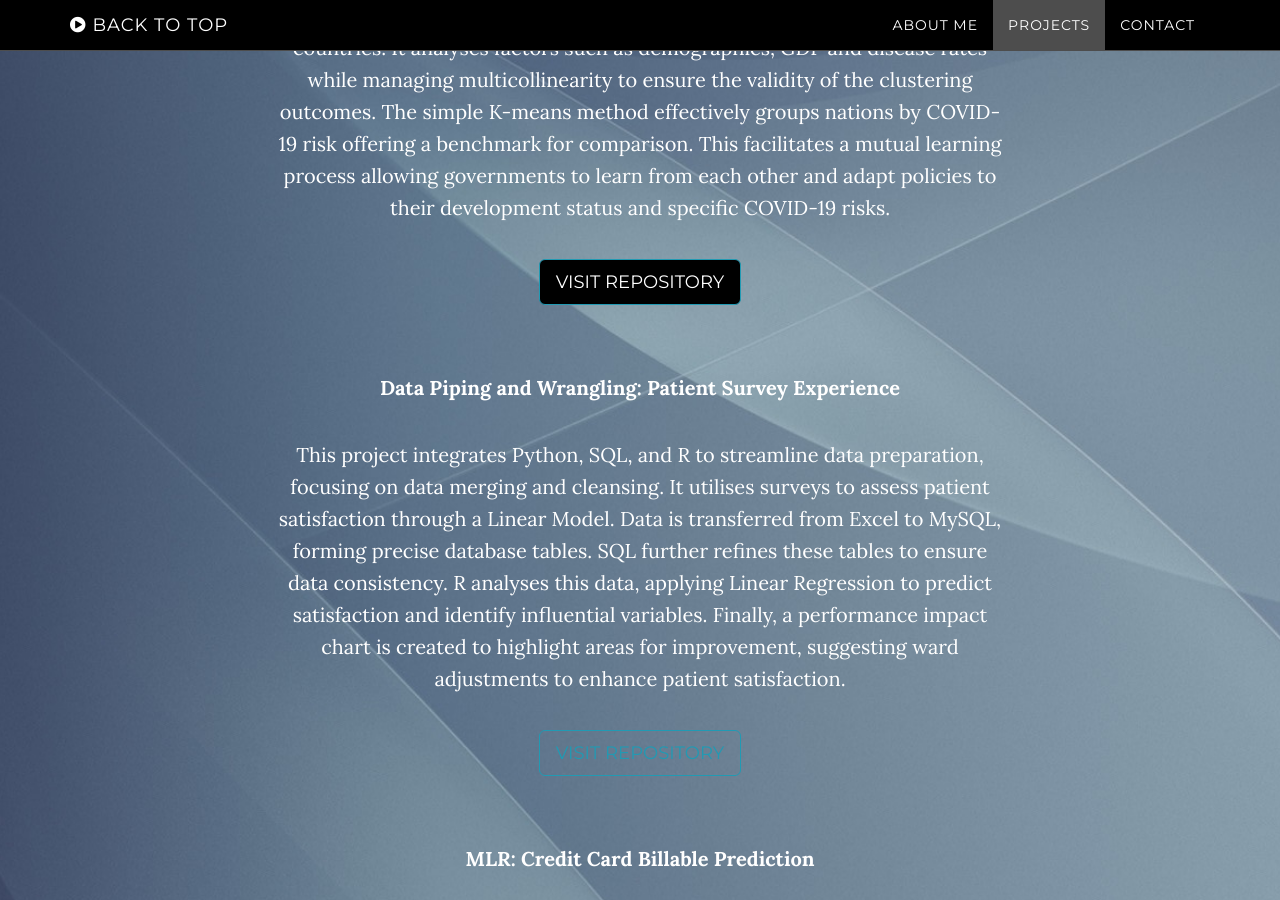
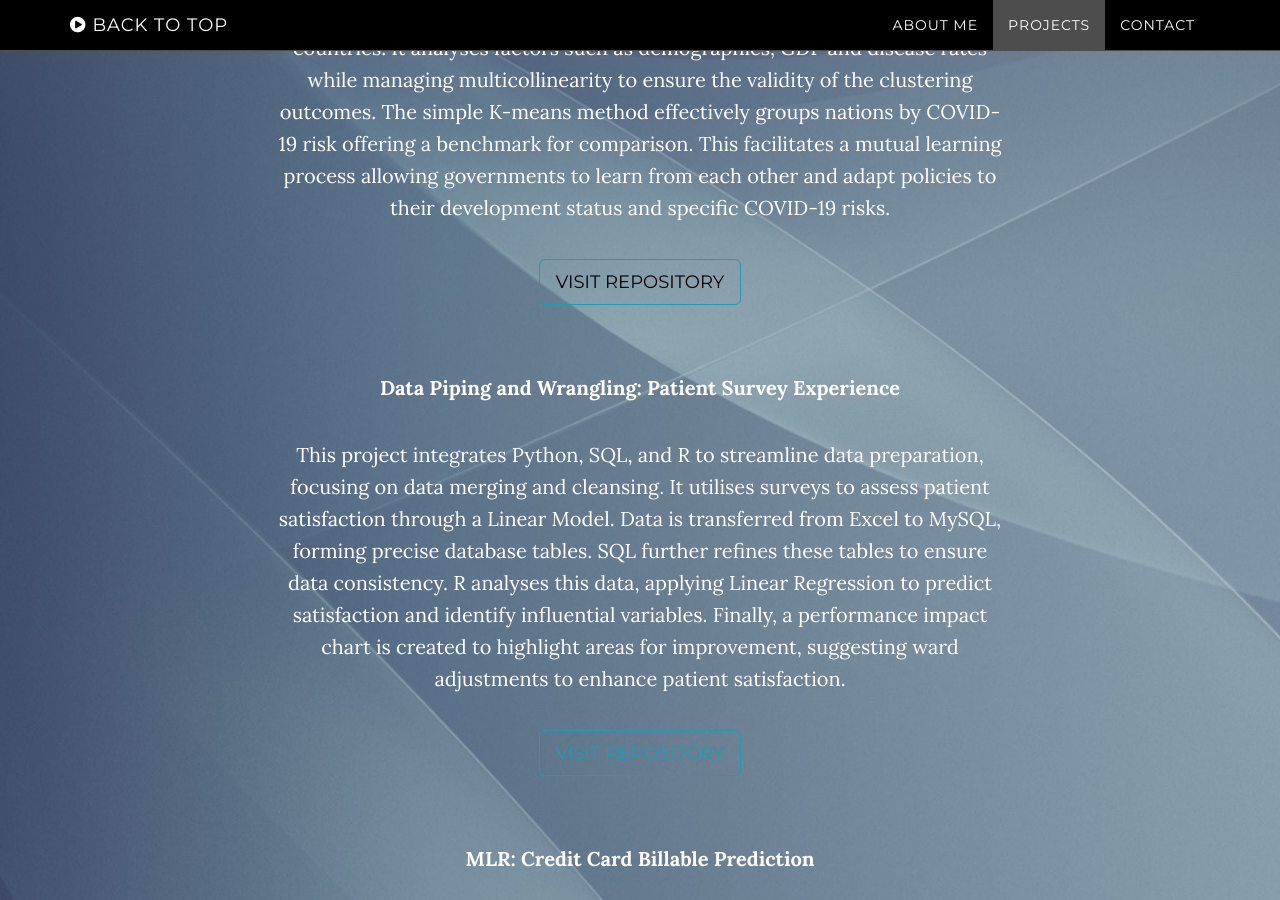
Before and after one commit to Md-Khid/Md-Khid, a Jekyll site: the page built from index.html, in a window 1280 px wide and 900 px high, scrolled down 2441 px. Built offline with Jekyll 4.4.1, drawn with Linux system fonts in a browser that asks for light colours.

Commit message:
Update download.html

```diff
--- a/_includes/download.html
+++ b/_includes/download.html
@@ -26,7 +26,7 @@
               method effectively groups nations by COVID-19 risk offering a benchmark for comparison. This facilitates a
               mutual learning process allowing governments to learn from each other and adapt policies to their development
               status and specific COVID-19 risks.</p>
-            <a href="https://github.com/Md-Khid/COVID-19_Country_Grouping" class="btn btn-default btn-lg" style="background-color: black; color: white;">Visit Repository</a>
+           <a href="https://github.com/Md-Khid/COVID-19_Country_Grouping" class="btn btn-default btn-lg" style="color: black;">Visit Repository</a>
             <p>&nbsp;</p>
             <p style="font-size: 20px;"><strong>Data Piping and Wrangling: Patient Survey Experience</strong></p>
             <p>This project integrates Python, SQL, and R to streamline data preparation, focusing on data merging and
```
